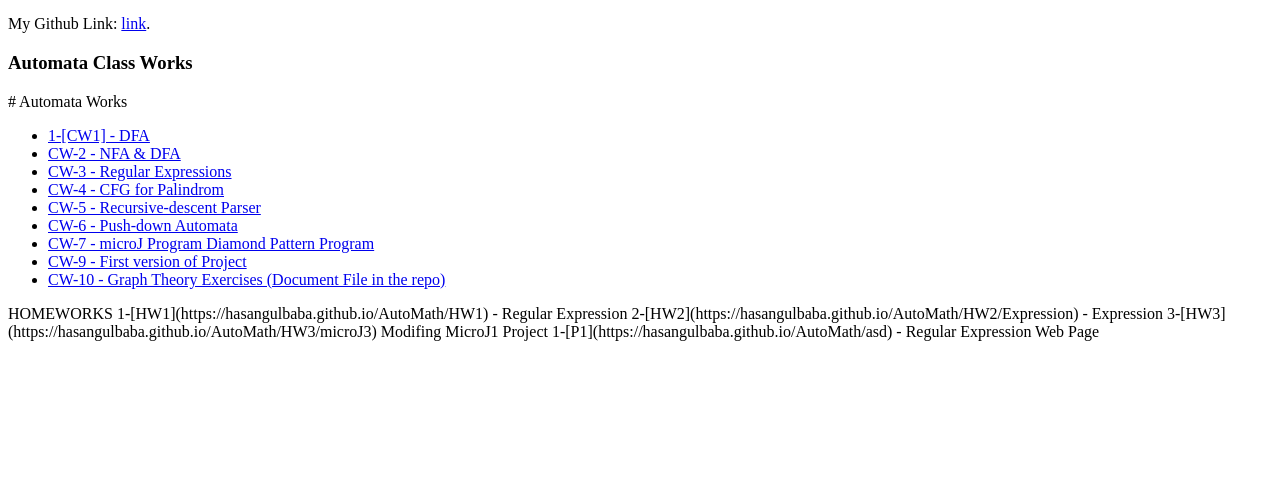
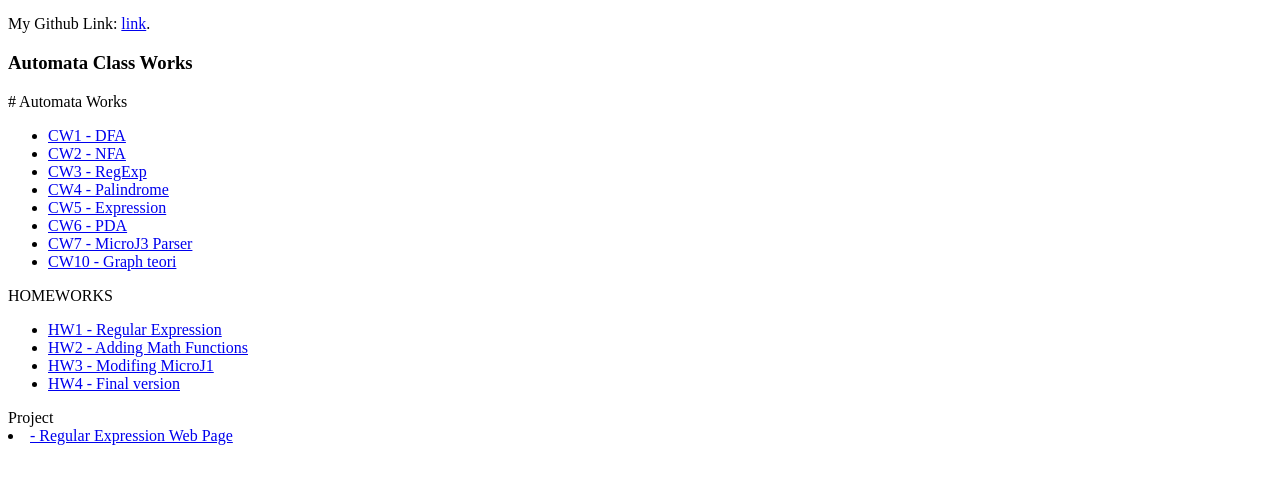
Before and after one commit to hasangulbaba/Auto, a plain HTML site: page index.html in a window 1280 px wide. Shown: the part 44-528 px from the top of the page. Drawn offline with Linux system fonts and the light colour scheme.

Commit message:
Update index.html

```diff
--- a/index.html
+++ b/index.html
@@ -19,27 +19,27 @@
 
 <h3>Automata Class Works</h3>
 # Automata Works
+
 <ul>
-  <li><a href="https://hasangulbaba.github.io/AutoMath/CW1">1-[CW1] - DFA</a></li>
-  <li><a href="CW2/CW2.html">CW-2   -   NFA & DFA</a></li>
-  <li><a href="CW3/RegExp.html">CW-3   -   Regular Expressions</a></li>
-  <li><a href="CW4/CW4.html">CW-4   -   CFG for Palindrom</a></li>
-  <li><a href="CW5/Expression.html">CW-5   -   Recursive-descent Parser</a></li>
-  <li><a href="CW6/CW6.html">CW-6   -   Push-down Automata</a></li>
-  <li><a href="CW7/microJ3.html">CW-7   -   microJ Program Diamond Pattern Program</a></li>
-  <li><a href="CW9/CFG.html">CW-9   -   First version of Project</a></li>
-  <li><a href="CW10/CW10.png">CW-10 -   Graph Theory Exercises (Document File in the repo)</a></li>
+  <li><a href="https://hasangulbaba.github.io/AutoMath/CW1">CW1 - DFA</a></li>
+  <li><a href="https://hasangulbaba.github.io/AutoMath/CW2">CW2 - NFA</a></li>
+  <li><a href="https://hasangulbaba.github.io/AutoMath/CW3_RegularExpressions">CW3 - RegExp</a></li>
+  <li><a href="https://hasangulbaba.github.io/AutoMath/CW4">CW4 - Palindrome</a></li>
+  <li><a href="https://hasangulbaba.github.io/AutoMath/CW5/CW5">CW5 - Expression</a></li>
+  <li><a href="https://hasangulbaba.github.io/AutoMath/CW6">CW6 - PDA</a></li>
+  <li><a href="https://hasangulbaba.github.io/AutoMath/cw7/microJ3">CW7 - MicroJ3 Parser</a></li>
+  <li><a href="https://hasangulbaba.github.io/AutoMath/cw10.odt">CW10 - Graph teori</a></li>
 </ul>
 HOMEWORKS
 
-1-[HW1](https://hasangulbaba.github.io/AutoMath/HW1) - Regular Expression
-
-2-[HW2](https://hasangulbaba.github.io/AutoMath/HW2/Expression) - Expression
-
-3-[HW3](https://hasangulbaba.github.io/AutoMath/HW3/microJ3) Modifing MicroJ1
-
+<ul>
+  <li><a href="https://hasangulbaba.github.io/AutoMath/HW1">HW1 - Regular Expression</a></li>
+  <li><a href="https://hasangulbaba.github.io/AutoMath/HW2/Expression">HW2 - Adding Math Functions</a></li>
+  <li><a href="https://hasangulbaba.github.io/AutoMath/HW3/microJ3">HW3 - Modifing MicroJ1</a></li>
+  <li><a href="https://hasangulbaba.github.io/AutoMath/asd">HW4 - Final version	</a></li>
+</ul>
 Project
 
-1-[P1](https://hasangulbaba.github.io/AutoMath/asd) - Regular Expression Web Page
+<li><a href="https://hasangulbaba.github.io/AutoMath/asd"> - Regular Expression Web Page</a></li>
   </body>
 </html>
```
